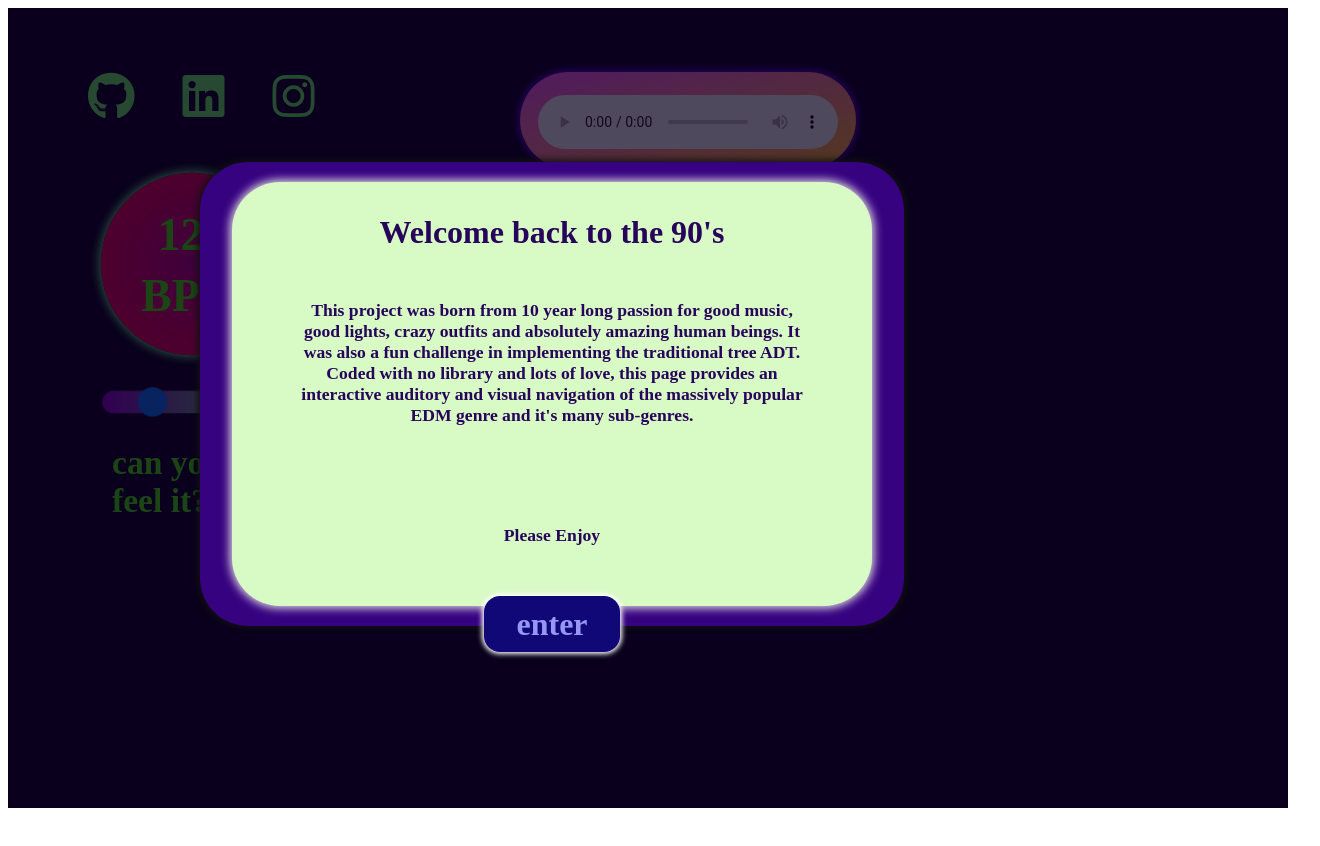
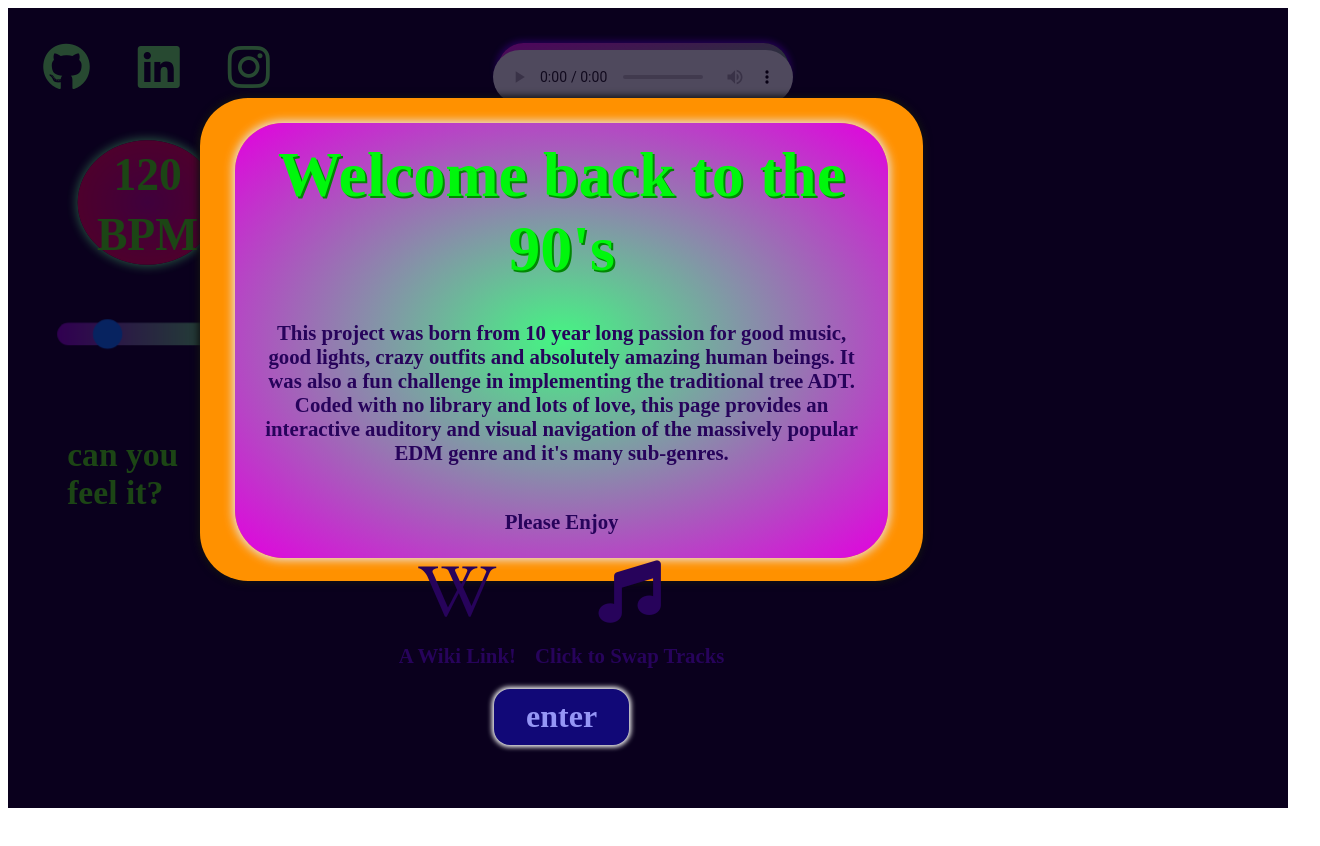
Before and after one commit to annaluzfisher/EDM-Exploration, a website built with webpack: page index.html in a window 1280 px wide. Shown: the top 846 px of the page, 1320 px wide, since content can reach past the window. Built offline with Linux system fonts and the light colour scheme; a web font is replaced by a local one.

Commit message:
fix some styling and add crazy colors

```diff
--- a/index.html
+++ b/index.html
@@ -55,6 +55,18 @@
           it's many sub-genres.
         </p>
         <p>Please Enjoy</p>
+        <div id="instructions">
+          <div>
+            <i class="fa-brands fa-wikipedia-w fa-3x "></i>
+          <p>A Wiki Link!</p>
+          </div>
+           <div>
+            <i class="fa-solid fa-music fa-3x "></i>
+          <p>Click to Swap Tracks</p>
+          </div>
+
+        </div>
+
 
         <div id="button" class="clicked">enter</div>
       </div>
@@ -72,12 +84,9 @@
           <div id="player">
 
           </div>
-          <!-- <span id="song">This is a song that's playing</span> -->
-          <!-- <div id="song">Song playing by Artist</div> -->
         </div>
 
         <div id="nav-right">
-          <!-- <i class="fa-solid fa-ellipsis-vertical fa-3x icon "></i> -->
         </div>
       </nav>
       <div id="bpm-wrapper">
--- a/src/css/audio.scss
+++ b/src/css/audio.scss
@@ -2,8 +2,8 @@
   // border: 1px solid rgb(151, 47, 255);
   background-image: linear-gradient(
     to bottom right,
-    rgb(248, 91, 251),
-    rgb(255, 187, 40)
+    rgb(244, 13, 248),
+    rgb(40, 255, 65)
   );
   display: flex;
   flex-direction: row;
@@ -12,7 +12,7 @@
   margin-top: 2rem;
   margin-left: 30rem;
   border-radius: 4rem;
-  height: 2rem;
+  height: 3rem;
   width: 17rem;
   color: rgb(10, 18, 157);
   z-index: 70;
@@ -21,9 +21,9 @@
   box-shadow: 0 0 7px 2px rgb(102, 4, 231);
 }
 
-#player {
-  transform: translatey(-41px);
-}
+// #player {
+//   transform: translatey(-41px);
+// }
 
 input[type="range"]::-webkit-slider-thumb{
   transform: scale(1.4);
@@ -49,6 +49,9 @@ input[type="range"]::-webkit-slider-runnable-track {
   display: flex;
   flex-direction: column;
   justify-content: space-between;
+  height: 40%;
+  width:100%;
+  // border: 3px solid white;
 }
 
 #bpm-wrapper {
@@ -59,6 +62,10 @@ input[type="range"]::-webkit-slider-runnable-track {
   position: absolute;
   margin-top: 1rem;
   width: 15rem;
+  min-width: 10rem;
+  height: 25rem;
+  min-height: 15rem;
+  // border: 2px solid yellow;
 }
 #bpm {
   position: relative;
@@ -70,7 +77,6 @@ input[type="range"]::-webkit-slider-runnable-track {
   -moz-box-shadow: 0 0 10px 2px rgb(100, 255, 141);
   box-shadow: 0 0 10px 2px rgb(100, 255, 141);
   animation-name: bop;
-
   animation-duration:.5s;
   animation-iteration-count: infinite;
   display: flex;
--- a/src/css/modals.scss
+++ b/src/css/modals.scss
@@ -5,13 +5,13 @@
 #overview {
   border-radius: 3rem;
   position: fixed;
-  width: 50%;
+  width: 55%;
   min-width: 600px;
-  height: 40%;
-  min-height: 400px;
-  background-color: rgb(54, 2, 128);
+  height: 60%;
+  min-height: 450px;
+  background-color: rgb(255, 145, 0);
   margin-left: 15%;
-  margin-top: 12%;
+  margin-top: 7%;
   z-index: 10;
   display: flex;
   align-items: center;
@@ -24,7 +24,7 @@
 
 #overview > div {
   border-radius: 3rem;
-  background-color: rgb(216, 250, 196);
+   background-image: radial-gradient(rgb(68, 246, 130), rgb(227, 0, 223));
   opacity: inherit;
   position: relative;
   height: 90%;
@@ -39,14 +39,19 @@
    font-family: 'Blinker';
 }
 
-#overview > div > p, div {
-  padding: 2rem;
+#overview > div > p,  div {
   color: rgb(39, 3, 91);
-  font-size: 1.1rem;
+  font-size: 1.3rem;
+  padding-left: .6rem;
+  padding-right: .6rem;
+  padding-top: .2rem;
 }
 
 .title{
-  font-size: 2rem;
+    font-size: 4rem;
+  color: rgb(0, 247, 12);
+  text-shadow: 2px 2px rgb(1, 136, 3);
+  padding: .7rem;
 }
 
 #content-box {
@@ -56,7 +61,7 @@
   min-width: 500px;
   height: 30%;
   min-height: 510px;
-  background-color: rgb(54, 2, 128);
+  background-color: rgb(248, 54, 160);
   margin-left: 23%;
   margin-top: 12rem;
   display: flex;
@@ -71,8 +76,8 @@
 }
 #content-box > div {
   border-radius: 3rem;
-  background-color: rgb(216, 250, 196);
-  opacity: inherit;
+  background-image: radial-gradient(rgb(68, 246, 130), rgb(11, 1, 124));
+  opacity: 1;
   position: relative;
   height: 90%;
   width: 90%;
@@ -88,7 +93,7 @@
 #content-box > div > p {
   font-family: 'Blinker';
   padding: 1rem;
-  color: rgb(39, 3, 91);
+  color: rgb(116, 0, 107);
   z-index: 100;
   text-align: center;
 }
@@ -97,12 +102,16 @@
 }
 
 #title{
-  font-size: 30px;
+  font-size: 4rem;
+  color: rgb(247, 132, 0);
+  text-shadow: 2px 2px rgb(173, 81, 1);
+
 }
 
 #wikipedia{
   padding-left: 3rem;
   padding-bottom: 1rem;
+  color:rgb(77, 247, 86)
 }
 
 #waveform{
--- a/src/css/nav-bar.scss
+++ b/src/css/nav-bar.scss
@@ -11,6 +11,7 @@
   display: flex;
   flex-direction: row;
   justify-content:space-between;
+  align-items: flex-end;
   // border: 1px solid blue;
 
 }
--- a/src/index.js
+++ b/src/index.js
@@ -16,8 +16,6 @@ document.addEventListener("DOMContentLoaded", async () => {
   startPage();
   let data = await fetchA();
   makeNodes(data);
-  // toggleOverviewVisibility();
-  // startTheShow();
   playAudio(house.path);
 });
 
--- a/src/index.scss
+++ b/src/index.scss
@@ -47,25 +47,22 @@ body {
 #wrapper {
   display: flex;
   flex-direction: row;
-  // border: 3px solid white;
-  // justify-content: space-around;
 }
 
 #main-content {
   box-sizing: border-box;
   padding: 5rem;
-  // border: 5px solid pink;
   height: 100vh;
-  width: 90vw;
+  width: 80vw;
   display: flex;
   align-items: center;
   justify-content: space-evenly;
   flex-wrap: wrap;
-  // padding: 3rem;
+  // border: 3px solid salmon;
 }
 
 #tree {
-  // border: 3px solid orange;
+
   height: 100vh;
   width: 15vw;
   display: flex;
@@ -78,3 +75,17 @@ body {
   width: 1rem;
   animation-name: show-less;
 }
+
+#instructions {
+  position:relative;
+  display: flex;
+  align-items: center;
+  justify-content: space-around;
+}
+
+#instructions > div {
+  display: flex;
+  flex-direction: column;
+  align-items: center;
+  justify-content: space-between;
+}
```
Also changed, not shown: dist/main.css, dist/main.js.
